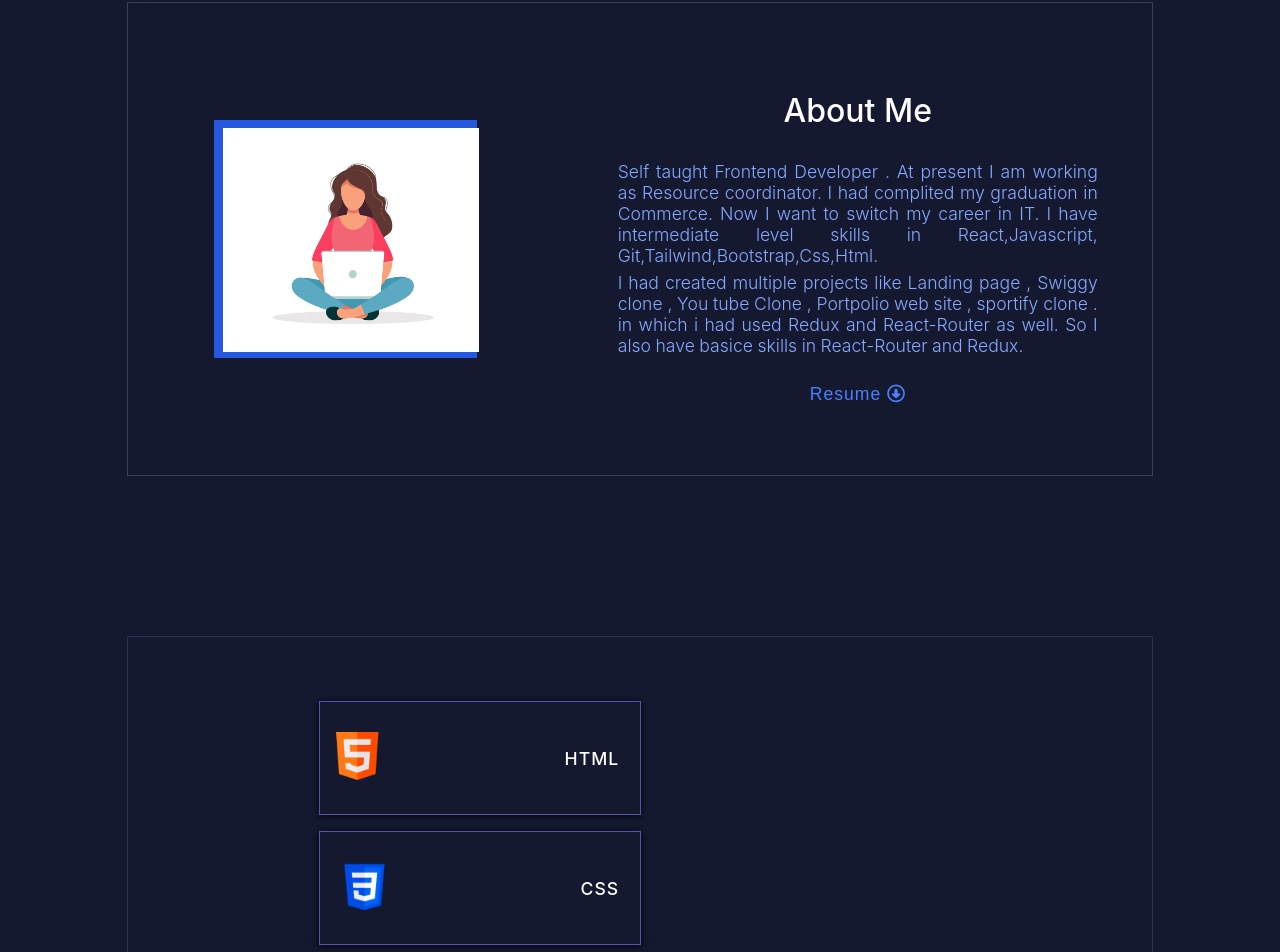
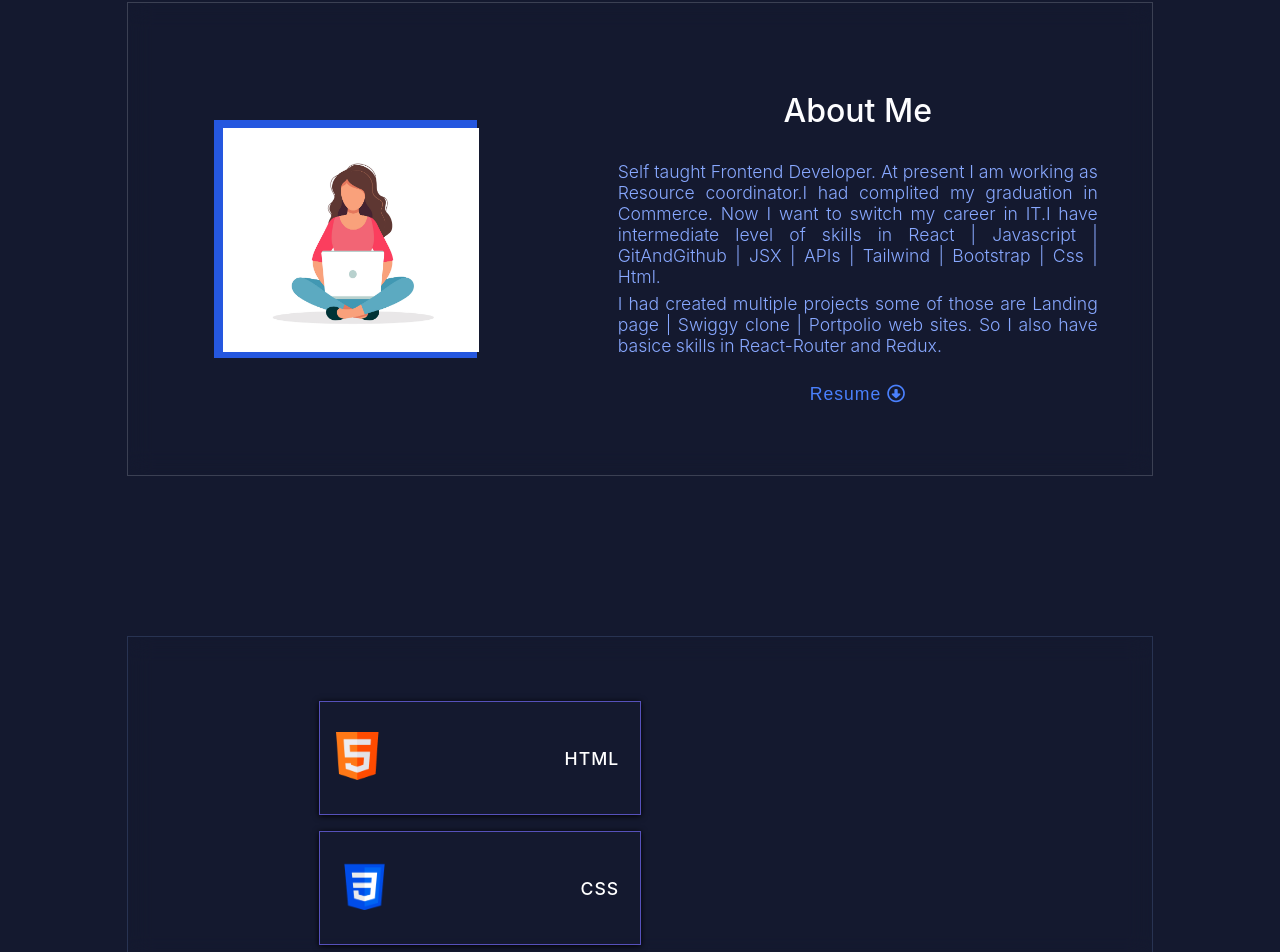
Before and after one commit to Ashita-23/portfolio_2.O, a React (Create React App) app: page / in a window 1280 px wide. Shown: the part 911-1863 px from the top of the page. Built offline with nearby package versions, Linux system fonts and the light colour scheme.

Commit message:
added new about text

```diff
--- a/src/Components/BodyComponents/AboutComponents/About.js
+++ b/src/Components/BodyComponents/AboutComponents/About.js
@@ -15,16 +15,15 @@ const About = () => {
         <div className="about-intro">
           <h1 className="about-title">About Me </h1>
           <p className="about-text">
-            Self taught Frontend Developer . At present I am working as
-            Resource coordinator. I had complited my graduation in Commerce.
-            Now I want to switch my career in IT. I have intermediate level
-            skills in React,Javascript, Git,Tailwind,Bootstrap,Css,Html.
+            Self taught Frontend Developer. At present I am working as Resource
+            coordinator.I had complited my graduation in Commerce. Now I want
+            to switch my career in IT.I have intermediate level of skills in
+            React | Javascript | GitAndGithub | JSX | APIs | Tailwind | Bootstrap | Css | Html.
           </p>
           <p className="about-text">
-            I had created multiple projects like Landing page , Swiggy clone ,
-            You tube Clone , Portpolio web site , sportify clone . in which i
-            had used Redux and React-Router as well. So I also have basice skills in
-            React-Router and Redux.
+            I had created multiple projects some of those are  Landing page | Swiggy clone |
+            Portpolio web sites. So I also have basice skills in React-Router
+            and Redux.
           </p>
           <button className="resume-btn">
             <a href={Resume} download={"ashita.pdf"}>
```
